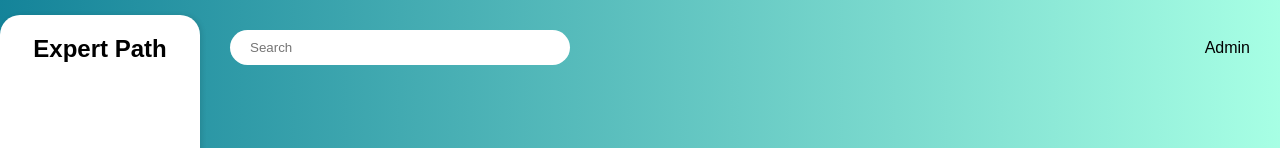
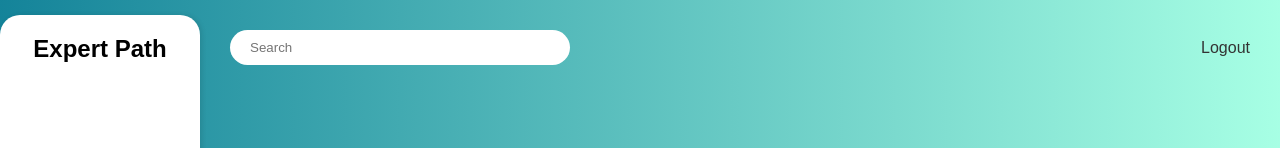
Before and after one commit to Bhanuka10/Capstone, a React (Vite) app in the folder KnowEdge-app/: page /add-course in a window 1280 px wide. Shown: the top 148 px of the page. Built offline with nearby package versions, Linux system fonts and the light colour scheme; no server answers; the database is empty; a web font is replaced by a local one.

Commit message:
Fix: fix the alignmnet of button

```diff
--- a/KnowEdge-app/src/Components/AdminAddCourses/AddCourse.css
+++ b/KnowEdge-app/src/Components/AdminAddCourses/AddCourse.css
@@ -45,7 +45,7 @@
 
 .course-form button {
     position: absolute;
-    top:630px;
+    top:690px;
     Right: 2.5%;
     margin-top: 1.5rem;
     width: 20%;
@@ -56,7 +56,6 @@
     border-radius: 10px;
     cursor: pointer;
     font-weight: bold;
-    cursor: pointer;
 }
 
 .status-message {
--- a/KnowEdge-app/src/Components/AdminAddCourses/AddCourse.jsx
+++ b/KnowEdge-app/src/Components/AdminAddCourses/AddCourse.jsx
@@ -3,6 +3,7 @@ import './AddCourse.css';
 import SideBar from "@/Components/AdminSideBar/SideBar.jsx";
 import { db } from '@/firebase';
 import { collection, addDoc, getDocs, query, orderBy, limit } from 'firebase/firestore';
+import {Link} from "react-router-dom";
 
 const CoursesDashboard = () => {
     const [activeMenu, setActiveMenu] = useState('courses');
@@ -69,7 +70,9 @@ const CoursesDashboard = () => {
             <div className="main-content">
                 <div className="top-bar">
                     <input type="text" placeholder="Search" className="search-bar" />
-                    <div className="profile">Admin</div>
+                    <Link to="/signin" className="logout-link">
+                        Logout
+                    </Link>
                 </div>
 
                 {/* ✅ Recent Courses Display */}
```
